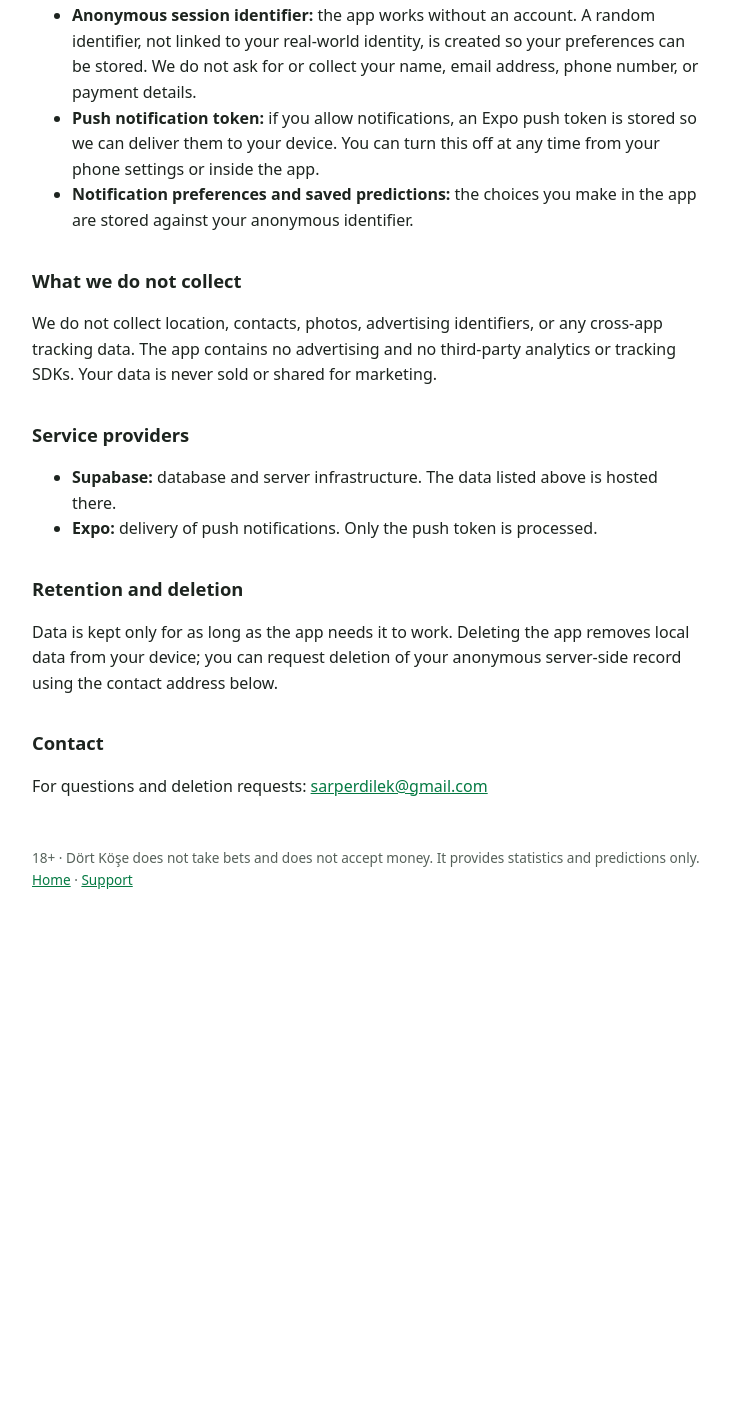
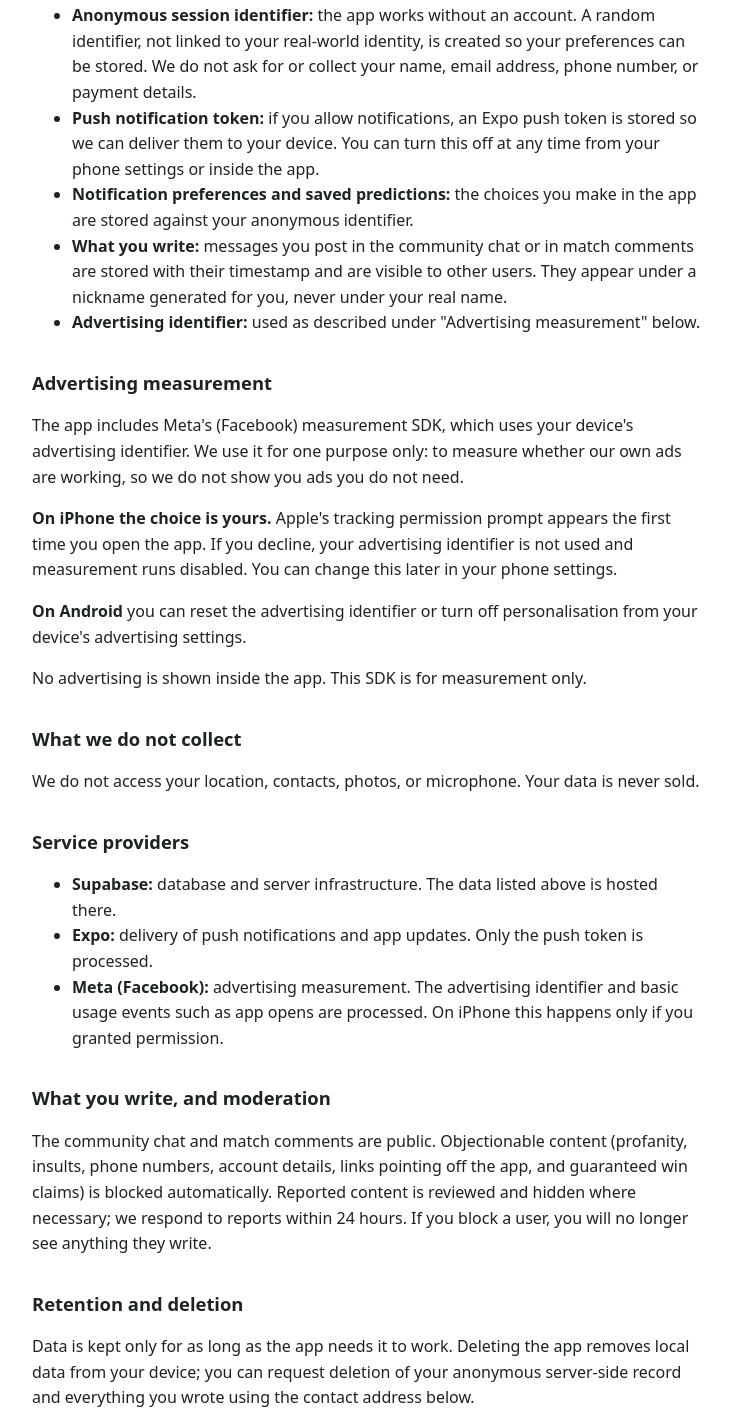
Before and after one commit to dortkoseiddaa/dortkoseiddaa.github.io, a plain HTML site: page privacy/index.html in a window 1280 px wide. Shown: the part 257-1671 px from the top of the page, without its empty margins (272-1002 px from the left). Before the commit the page ends 1180 px from the top, so only its background shows below. Drawn offline with Linux system fonts and the light colour scheme.

Commit message:
Gizlilik ve iletisim bilgisi guncellendi (Meta olcumu, kullanici icerigi, yeni adres)

```diff
--- a/privacy/index.html
+++ b/privacy/index.html
@@ -7,13 +7,12 @@
 <style>
   body { max-width: 42rem; margin: 2rem auto; padding: 0 1rem; font-family: system-ui, sans-serif; line-height: 1.6; color: #1d241f; }
   h1 { font-size: 1.6rem; } h2 { font-size: 1.15rem; margin-top: 2rem; }
-  a { color: #057A43; }
   footer { margin-top: 3rem; font-size: 0.85rem; color: #556159; }
 </style>
 </head>
 <body>
 <h1>Dört Köşe — Privacy Policy</h1>
-<p>Last updated: 30 July 2026 · <a href="/gizlilik/">Türkçe</a></p>
+<p>Last updated: 24 August 2026 · <a href="/gizlilik/">Türkçe</a></p>
 
 <p>Dört Köşe is a mobile app that provides football statistics and predictions.
 The app does not take bets, does not accept money, and is not intended for anyone
@@ -30,32 +29,56 @@ under 18.</p>
   at any time from your phone settings or inside the app.</li>
   <li><strong>Notification preferences and saved predictions:</strong> the choices you
   make in the app are stored against your anonymous identifier.</li>
+  <li><strong>What you write:</strong> messages you post in the community chat or in
+  match comments are stored with their timestamp and are visible to other users.
+  They appear under a nickname generated for you, never under your real name.</li>
+  <li><strong>Advertising identifier:</strong> used as described under "Advertising
+  measurement" below.</li>
 </ul>
 
+<h2>Advertising measurement</h2>
+<p>The app includes Meta's (Facebook) measurement SDK, which uses your device's
+advertising identifier. We use it for one purpose only: to measure whether our
+own ads are working, so we do not show you ads you do not need.</p>
+<p><strong>On iPhone the choice is yours.</strong> Apple's tracking permission prompt
+appears the first time you open the app. If you decline, your advertising identifier
+is not used and measurement runs disabled. You can change this later in your phone
+settings.</p>
+<p><strong>On Android</strong> you can reset the advertising identifier or turn off
+personalisation from your device's advertising settings.</p>
+<p>No advertising is shown inside the app. This SDK is for measurement only.</p>
+
 <h2>What we do not collect</h2>
-<p>We do not collect location, contacts, photos, advertising identifiers, or any
-cross-app tracking data. The app contains no advertising and no third-party
-analytics or tracking SDKs. Your data is never sold or shared for marketing.</p>
+<p>We do not access your location, contacts, photos, or microphone. Your data is
+never sold.</p>
 
 <h2>Service providers</h2>
 <ul>
   <li><strong>Supabase:</strong> database and server infrastructure. The data listed
   above is hosted there.</li>
-  <li><strong>Expo:</strong> delivery of push notifications. Only the push token is
-  processed.</li>
+  <li><strong>Expo:</strong> delivery of push notifications and app updates. Only the
+  push token is processed.</li>
+  <li><strong>Meta (Facebook):</strong> advertising measurement. The advertising
+  identifier and basic usage events such as app opens are processed. On iPhone this
+  happens only if you granted permission.</li>
 </ul>
+
+<h2>What you write, and moderation</h2>
+<p>The community chat and match comments are public. Objectionable content (profanity,
+insults, phone numbers, account details, links pointing off the app, and guaranteed
+win claims) is blocked automatically. Reported content is reviewed and hidden where
+necessary; we respond to reports within 24 hours. If you block a user, you will no
+longer see anything they write.</p>
 
 <h2>Retention and deletion</h2>
 <p>Data is kept only for as long as the app needs it to work. Deleting the app
 removes local data from your device; you can request deletion of your anonymous
-server-side record using the contact address below.</p>
+server-side record and everything you wrote using the contact address below.</p>
 
 <h2>Contact</h2>
 <p>For questions and deletion requests:
-<a href="mailto:sarperdilek@gmail.com">sarperdilek@gmail.com</a></p>
+<a href="mailto:dortkoseiddaabayi@gmail.com">dortkoseiddaabayi@gmail.com</a></p>
 
-<footer>18+ · Dört Köşe does not take bets and does not accept money. It provides
-statistics and predictions only.<br>
-<a href="/">Home</a> · <a href="/support/">Support</a></footer>
+<footer>18+ · Dört Köşe does not take bets and does not accept money. It provides statistics and predictions only.</footer>
 </body>
 </html>
```
